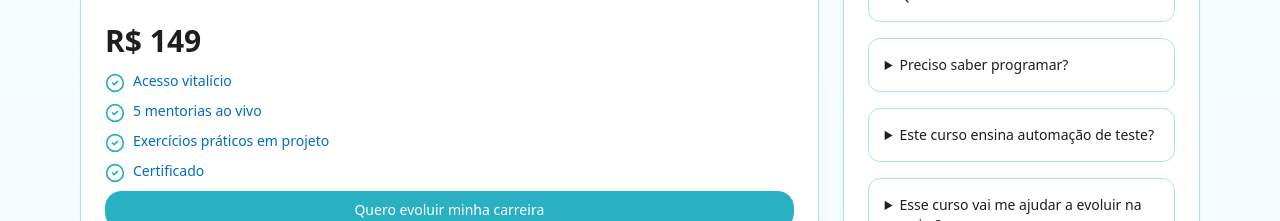
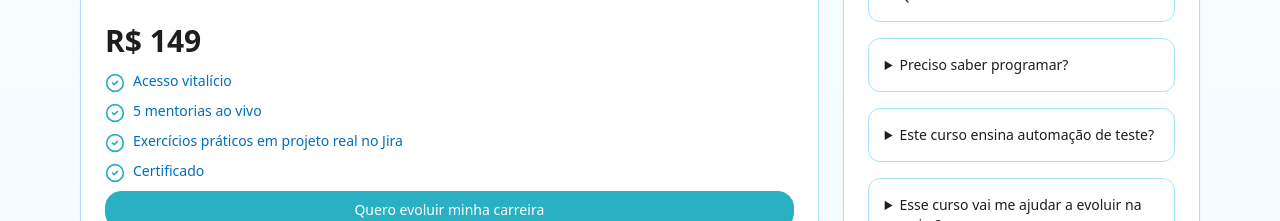
Before and after one commit to carolsprak/cursos, a React (Vite) app: page / in a window 1280 px wide. Shown: the part 4200-4421 px from the top of the page. Built offline with nearby package versions, Linux system fonts and the light colour scheme.

Commit message:
Update App.jsx

```diff
--- a/src/App.jsx
+++ b/src/App.jsx
@@ -371,7 +371,7 @@ export default function LandingCursoTesteBasico() {
                 <CardContent className="space-y-3 text-sm">
                   <div className="text-3xl font-black text-insprak-900">R$ 149</div>
                   <ul className="space-y-2">
-                    {["Acesso vitalício", "5 mentorias ao vivo", "Exercícios práticos em projeto", "Certificado"].map((t, i) => (
+                    {["Acesso vitalício", "5 mentorias ao vivo", "Exercícios práticos em projeto real no Jira", "Certificado"].map((t, i) => (
                       <li key={i} className="flex items-start gap-2 text-insprak-800"><CheckCircle2 className="h-5 w-5 mt-0.5 text-insprak-600" /> {t}</li>
                     ))}
                   </ul>
```
